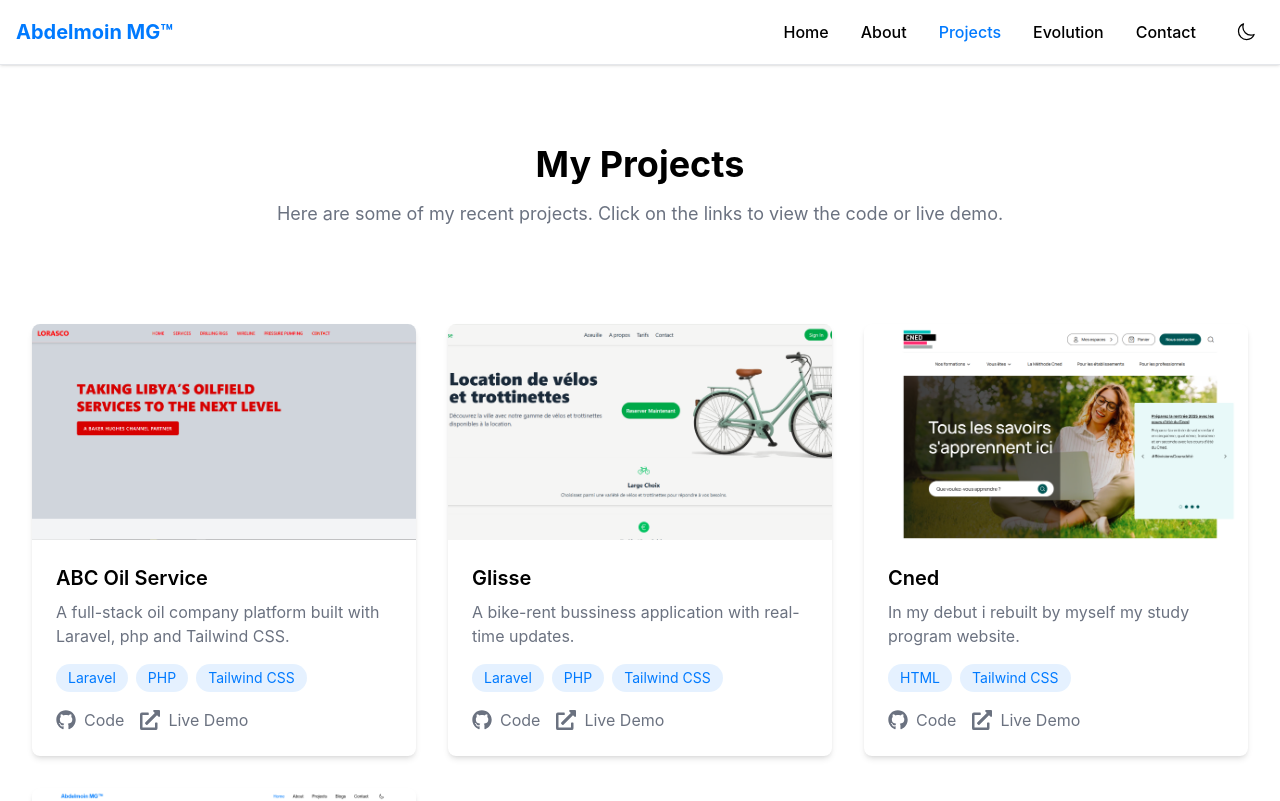
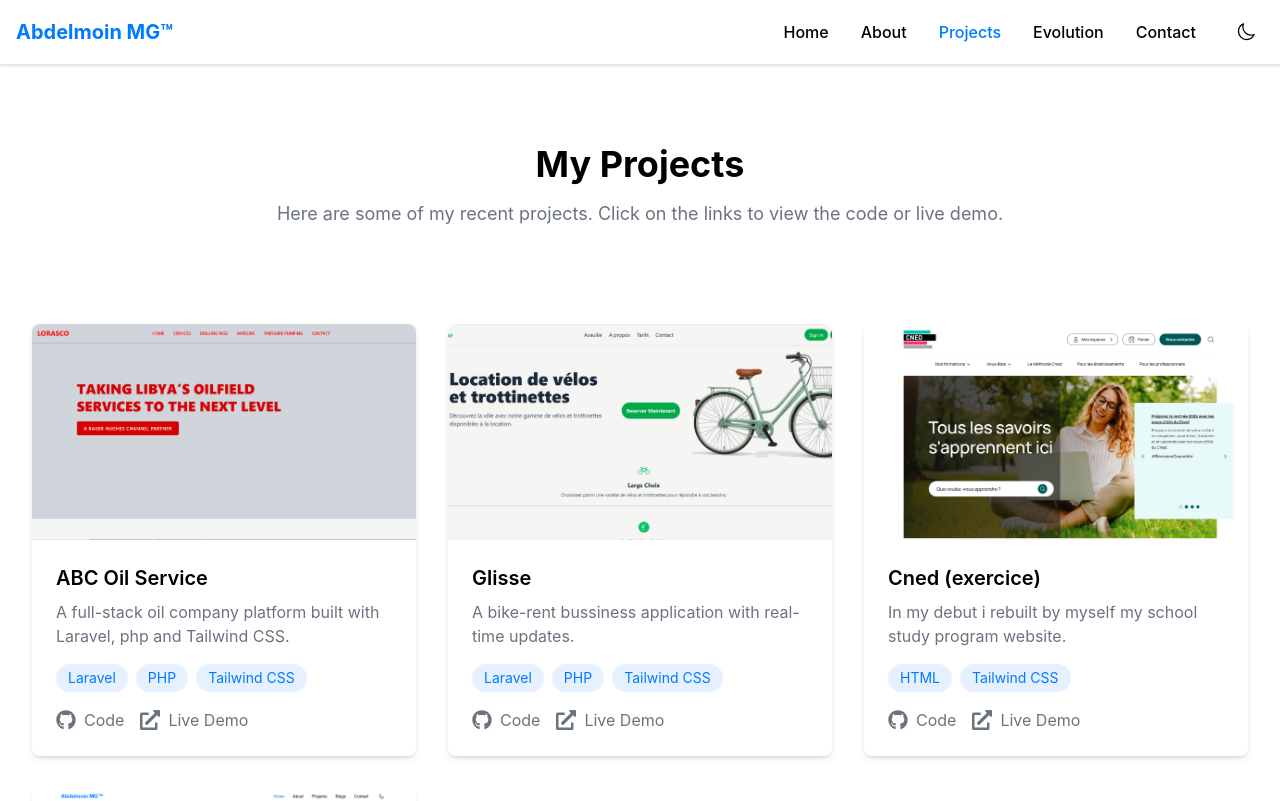
Before and after one commit to AMG218-ios/Portfolio-website, a Next.js app: page /projects in a window 1280 px wide. Shown: the top 801 px of the page. Built offline with nearby package versions, Linux system fonts and the light colour scheme.

Commit message:
change hi to hey

```diff
--- a/src/contents/projects.ts
+++ b/src/contents/projects.ts
@@ -19,8 +19,8 @@ export const projects: Project[] = [
         image: '/projects/GLISSE.png',
       },
       {
-        title: 'Cned',
-        description: 'In my debut i rebuilt by myself my study program website.',
+        title: 'Cned (exercice)',
+        description: 'In my debut i rebuilt by myself my school study program website.',
         technologies: ['HTML', 'Tailwind CSS'],
         githubLink: 'https://github.com',
         demoLink: 'https://demo.com',
```
